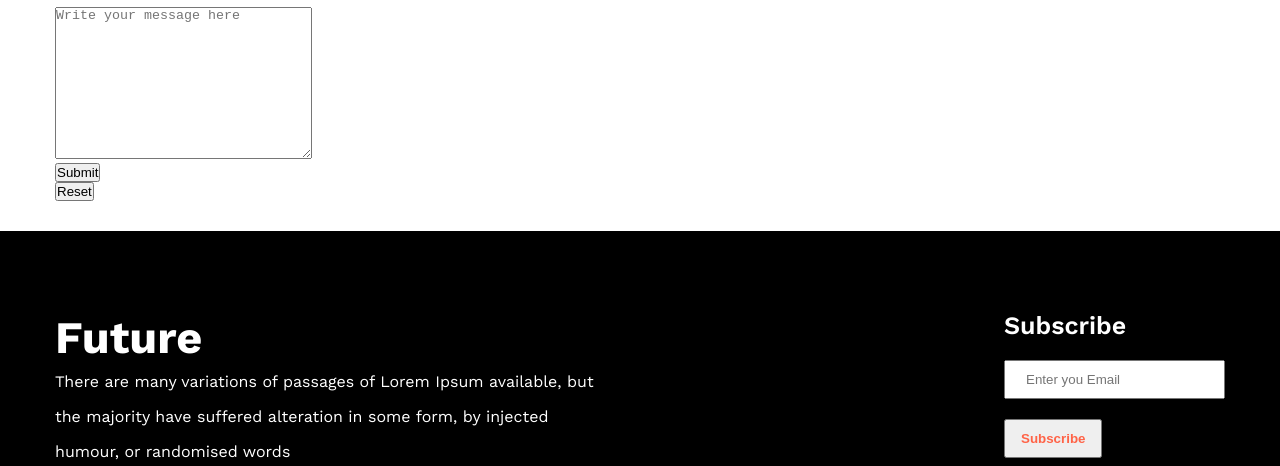
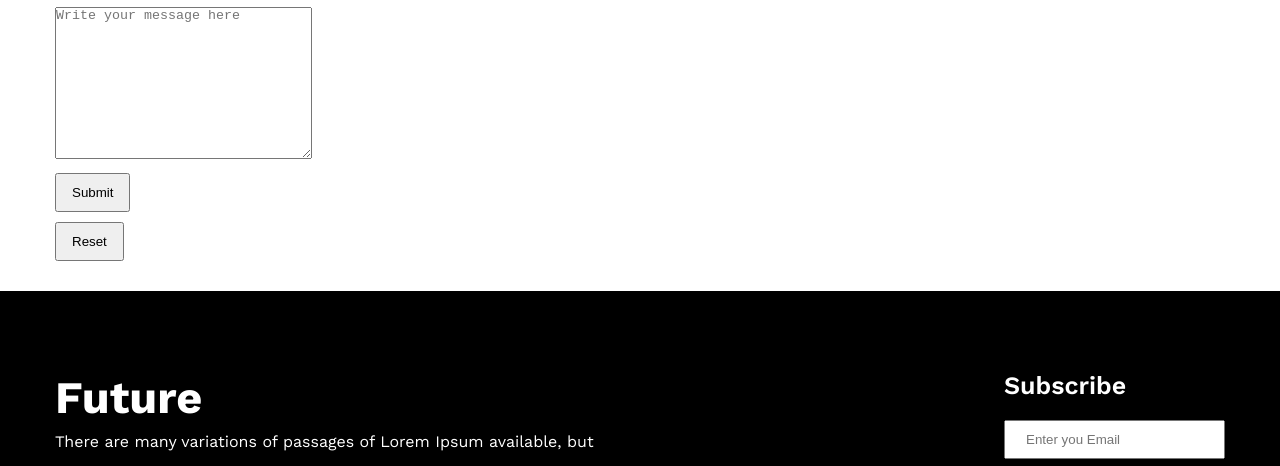
Before and after one commit to reaz950/new-year, a plain HTML site: page index.html in a window 1280 px wide. Shown: the part 2362-2828 px from the top of the page. Drawn offline with nearby package versions, Linux system fonts and the light colour scheme.

Commit message:
form part added

```diff
--- a/style.css
+++ b/style.css
@@ -131,7 +131,10 @@
   margin-bottom: 10px;
 }
 .form  button{
+  margin-top: 10px;
   display: block;
+
+  padding: 10px 15px;
 }
 /* Footer part css start */
 #footer {
```
